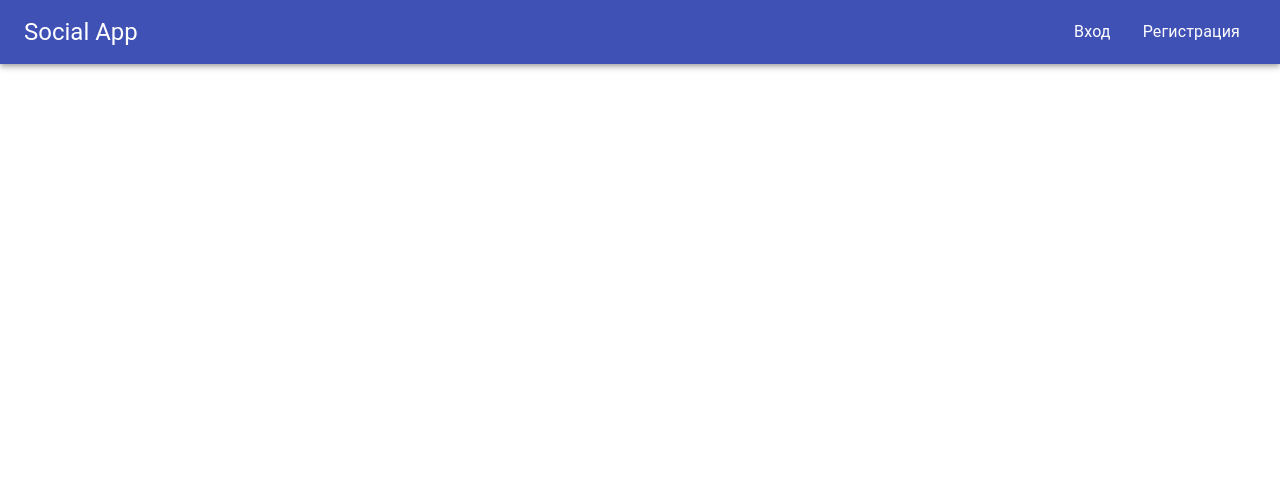
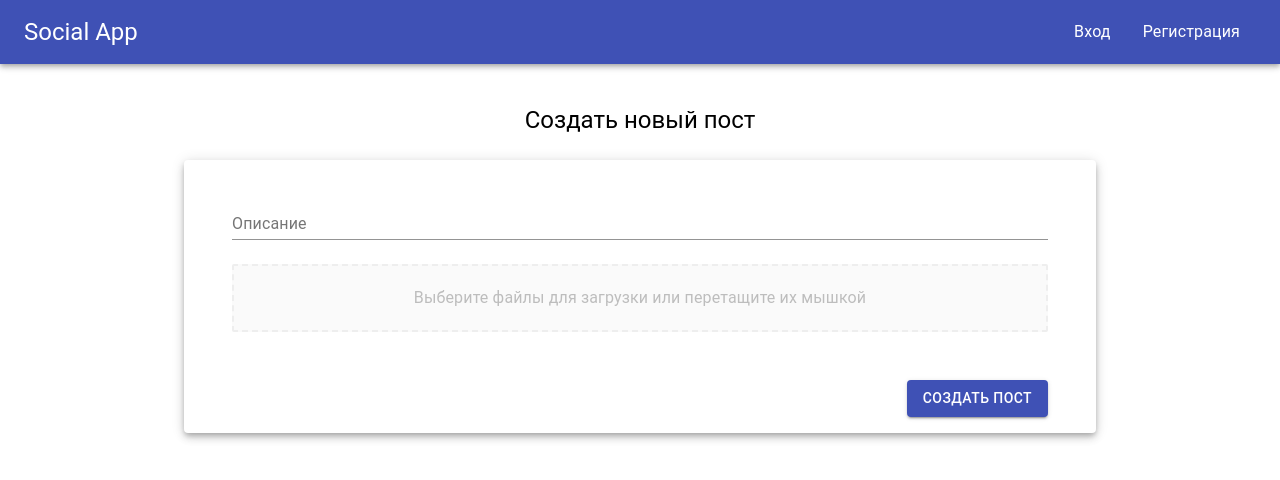
Before and after one commit to nationalanthem/social-app, a React (Create React App) app in the folder frontend/: page /create in a window 1280 px wide. Shown: the top 480 px of the page. Built offline with nearby package versions, Linux system fonts and the light colour scheme.

Commit message:
Add feed and post creation page

```diff
--- a/frontend/package.json
+++ b/frontend/package.json
@@ -20,6 +20,7 @@
     "axios": "^0.21.0",
     "react": "^17.0.1",
     "react-dom": "^17.0.1",
+    "react-dropzone": "^11.2.4",
     "react-hook-form": "^6.11.0",
     "react-router-dom": "^5.2.0",
     "react-scripts": "4.0.0",
--- a/frontend/src/App.tsx
+++ b/frontend/src/App.tsx
@@ -1,19 +1,25 @@
 import React from 'react'
 import Navbar from './Navbar'
-import { BrowserRouter, Route, Switch } from 'react-router-dom'
+import { BrowserRouter, Redirect, Route, Switch } from 'react-router-dom'
 import LoginPage from './pages/LoginPage'
 import RegisterPage from './pages/RegisterPage'
 import ProfilePage from './pages/ProfilePage'
+import PostCreationPage from './pages/PostCreationPage'
+import FeedPage from './pages/FeedPage'
 
 const App = () => {
   return (
     <BrowserRouter>
       <Navbar />
       <Switch>
-        <Route exact path="/" render={() => <h1>Home</h1>} />
+        <Route exact path="/">
+          {localStorage.getItem('token') ? <Redirect to="/feed" /> : <Redirect to="/login" />}
+        </Route>
         <Route path="/login" component={LoginPage} />
         <Route path="/register" component={RegisterPage} />
         <Route path="/profile" component={ProfilePage} />
+        <Route path="/create" component={PostCreationPage} />
+        <Route path="/feed" component={FeedPage} />
       </Switch>
     </BrowserRouter>
   )
--- a/frontend/src/Navbar.tsx
+++ b/frontend/src/Navbar.tsx
@@ -1,26 +1,39 @@
 import React from 'react'
 import { makeStyles } from '@material-ui/core/styles'
-import AppBar from '@material-ui/core/AppBar'
-import Toolbar from '@material-ui/core/Toolbar'
-import Typography from '@material-ui/core/Typography'
-import IconButton from '@material-ui/core/IconButton'
+import { AppBar, Toolbar, Typography, IconButton, Menu, MenuItem, Box } from '@material-ui/core/'
 import AccountCircle from '@material-ui/icons/AccountCircle'
-import MenuItem from '@material-ui/core/MenuItem'
-import Menu from '@material-ui/core/Menu'
-import { Link } from 'react-router-dom'
+import { Link, useLocation, useHistory } from 'react-router-dom'
 
 const useStyles = makeStyles((theme) => ({
   title: {
     flex: 1,
+  },
+  home: {
+    textDecoration: 'none',
+    color: 'inherit',
+    transition: '.1s',
+    '&:hover': {
+      filter: 'invert(30%)',
+    },
   },
 }))
 
 const Navbar = () => {
   const classes = useStyles()
 
-  const [auth, setAuth] = React.useState(false)
+  const history = useHistory()
+  const location = useLocation()
+
+  const [auth, setAuth] = React.useState<string | null>(null)
+
   const [anchorEl, setAnchorEl] = React.useState<null | HTMLElement>(null)
   const open = Boolean(anchorEl)
+
+  React.useEffect(() => {
+    if (localStorage.getItem('token')) {
+      setAuth(localStorage.getItem('token'))
+    }
+  }, [])
 
   const handleMenu = (event: React.MouseEvent<HTMLElement>) => {
     setAnchorEl(event.currentTarget)
@@ -30,13 +43,16 @@ const Navbar = () => {
     setAnchorEl(null)
   }
 
-  const handleLogin = () => {
-    setAuth(true)
+  const handleExitAccount = () => {
+    setAnchorEl(null)
+    localStorage.removeItem('token')
+    setAuth(null)
+    window.location.href = '/login'
   }
 
-  const handleExitAccount = () => {
+  const handleProfileClick = () => {
     setAnchorEl(null)
-    setAuth(false)
+    history.push('/profile')
   }
 
   return (
@@ -44,13 +60,26 @@ const Navbar = () => {
       <AppBar position="static">
         <Toolbar>
           <Typography variant="h5" className={classes.title}>
+            {auth ? (
+              <Link to="/feed" className={classes.home}>
                 Social App
+              </Link>
+            ) : (
+              'Social App'
+            )}
           </Typography>
           {auth && (
             <div>
+              <Box display="flex">
+                {location.pathname !== '/create' && (
+                  <MenuItem component={Link} to="/create">
+                    Создать пост
+                  </MenuItem>
+                )}
                 <IconButton onClick={handleMenu} color="inherit">
                   <AccountCircle />
                 </IconButton>
+              </Box>
               <Menu
                 anchorEl={anchorEl}
                 anchorOrigin={{
@@ -65,17 +94,23 @@ const Navbar = () => {
                 open={open}
                 onClose={handleClose}
               >
-                <MenuItem onClick={handleClose}>Мой профиль</MenuItem>
+                <MenuItem onClick={handleProfileClick}>Мой профиль</MenuItem>
                 <MenuItem onClick={handleExitAccount}>Выйти из аккаунта</MenuItem>
               </Menu>
             </div>
           )}
           {!auth && (
             <>
-              <MenuItem onClick={handleLogin}>Вход</MenuItem>
+              {location.pathname !== '/login' && (
+                <MenuItem component={Link} to="/login">
+                  Вход
+                </MenuItem>
+              )}
+              {location.pathname !== '/register' && (
                 <MenuItem component={Link} to="/register">
                   Регистрация
                 </MenuItem>
+              )}
             </>
           )}
         </Toolbar>
--- /dev/null
+++ b/frontend/src/Post.tsx
@@ -0,0 +1,93 @@
+import { Paper, Typography, Avatar, Box, TextField, Button } from '@material-ui/core'
+import { makeStyles } from '@material-ui/core/styles'
+import React from 'react'
+
+const useStyles = makeStyles((theme) => ({
+  root: {
+    marginTop: theme.spacing(10),
+    padding: theme.spacing(2),
+  },
+  avatar: {
+    marginRight: theme.spacing(2),
+    width: theme.spacing(6),
+    height: theme.spacing(6),
+  },
+  imageContainer: {
+    height: '600px',
+    margin: '1.5em 0',
+  },
+  commentsContainer: {
+    display: 'flex',
+    flexDirection: 'column',
+    margin: '1em 0',
+  },
+  commentHeader: {
+    display: 'flex',
+    alignItems: 'center',
+    marginBottom: theme.spacing(1),
+  },
+  commentAvatar: {
+    marginRight: theme.spacing(1),
+  },
+  addCommentForm: {
+    display: 'flex',
+    alignItems: 'baseline',
+    marginBottom: theme.spacing(1),
+  },
+  submit: {
+    marginLeft: theme.spacing(2),
+  },
+}))
+
+const Comment = () => {
+  const classes = useStyles()
+
+  return (
+    <>
+      <Box mb={2}>
+        <Box className={classes.commentHeader}>
+          <Avatar className={classes.commentAvatar}>U</Avatar>
+          <Typography>Username</Typography>
+        </Box>
+        <Typography variant="body2">Комментарий...</Typography>
+      </Box>
+    </>
+  )
+}
+
+const Post = () => {
+  const classes = useStyles()
+
+  return (
+    <Paper elevation={5} className={classes.root}>
+      <Box display="flex" alignItems="center">
+        <Avatar className={classes.avatar}>U</Avatar>
+        <Typography component="h3" variant="h6">
+          Username
+        </Typography>
+      </Box>
+      <Box className={classes.imageContainer}>
+        <img
+          alt="animal"
+          style={{
+            maxWidth: '100%',
+            maxHeight: '600px',
+          }}
+          src="https://images.unsplash.com/photo-1604864990572-993aae1ac5c2?ixlib=rb-1.2.1&ixid=eyJhcHBfaWQiOjEyMDd9&auto=format&fit=crop&w=1350&q=80"
+        />
+      </Box>
+      <Typography>Описание...</Typography>
+      <Box className={classes.commentsContainer}>
+        <Comment />
+        <Comment />
+        <Comment />
+      </Box>
+      <Box className={classes.addCommentForm}>
+        <TextField type="text" label="Напишите комментарий" fullWidth />
+        <Button className={classes.submit}>Добавить</Button>
+      </Box>
+    </Paper>
+  )
+}
+
+export default Post
--- /dev/null
+++ b/frontend/src/pages/FeedPage.tsx
@@ -0,0 +1,17 @@
+import { Container } from '@material-ui/core'
+import React from 'react'
+import Post from '../Post'
+
+const FeedPage = () => {
+  return (
+    <Container maxWidth="md">
+      <Post />
+      <Post />
+      <Post />
+      <Post />
+      <Post />
+    </Container>
+  )
+}
+
+export default FeedPage
--- a/frontend/src/pages/LoginPage.tsx
+++ b/frontend/src/pages/LoginPage.tsx
@@ -3,7 +3,7 @@ import Button from '@material-ui/core/Button'
 import TextField from '@material-ui/core/TextField'
 import { makeStyles } from '@material-ui/core/styles'
 import Container from '@material-ui/core/Container'
-import { Link, useHistory } from 'react-router-dom'
+import { Link } from 'react-router-dom'
 import { Typography } from '@material-ui/core'
 import { useForm } from 'react-hook-form'
 import { userAPI } from '../api/user.api'
@@ -32,7 +32,6 @@ interface ILoginForm {
 
 const LoginPage = () => {
   const classes = useStyles()
-  const history = useHistory()
 
   const [registerError, setRegisterError] = React.useState<string | null>(null)
   const { register, handleSubmit } = useForm<ILoginForm>()
@@ -44,7 +43,7 @@ const LoginPage = () => {
       const response = await userAPI.login(data.username, data.password)
       const { token } = response.data.data
       localStorage.setItem('token', token)
-      history.push('/')
+      window.location.href = '/feed'
     } catch (err) {
       setRegisterError(err.response.data.message)
     }
--- /dev/null
+++ b/frontend/src/pages/PostCreationPage.tsx
@@ -0,0 +1,126 @@
+import { Container, Paper, Typography, TextField, Button, Box } from '@material-ui/core'
+import { makeStyles } from '@material-ui/core/styles'
+import { Controller, Control, useForm } from 'react-hook-form'
+import Dropzone from 'react-dropzone'
+import React from 'react'
+
+const useFileInputStyles = makeStyles((theme) => ({
+  root: {
+    textAlign: 'center',
+    padding: '20px',
+    cursor: 'pointer',
+    margin: '1em 0',
+    borderWidth: 2,
+    borderRadius: 2,
+    borderColor: '#eeeeee',
+    borderStyle: 'dashed',
+    backgroundColor: '#fafafa',
+    color: '#bdbdbd',
+    outline: 'none',
+    '&:hover': {
+      borderColor: 'indigo',
+    },
+    '&:active': {
+      borderColor: 'purple',
+    },
+  },
+}))
+
+const activeStyle = {
+  borderColor: '#2196f3',
+}
+
+const acceptStyle = {
+  borderColor: '#00e676',
+}
+
+const rejectStyle = {
+  borderColor: '#ff1744',
+}
+
+const FileInput: React.FC<{ control: Control }> = ({ control }) => {
+  const classes = useFileInputStyles()
+
+  return (
+    <Controller
+      control={control}
+      name="image"
+      defaultValue={[]}
+      render={({ onChange, onBlur, value }) => (
+        <>
+          <Dropzone onDrop={onChange}>
+            {({ getRootProps, getInputProps, isDragActive, isDragAccept, isDragReject }) => {
+              const style = {
+                ...(isDragActive ? activeStyle : {}),
+                ...(isDragAccept ? acceptStyle : {}),
+                ...(isDragReject ? rejectStyle : {}),
+              }
+
+              return (
+                <Box className={classes.root} style={style} {...getRootProps()}>
+                  <input {...getInputProps()} name="image" onBlur={onBlur} accept="image/*" />
+                  <Typography>Выберите файлы для загрузки или перетащите их мышкой</Typography>
+                </Box>
+              )
+            }}
+          </Dropzone>
+          <ul>
+            {value.map((file: File, index: number) => (
+              <li key={index}>
+                name: {file.name}, size: {file.size} bytes
+              </li>
+            ))}
+          </ul>
+        </>
+      )}
+    />
+  )
+}
+
+const useStyles = makeStyles((theme) => ({
+  outerContainer: {
+    marginTop: theme.spacing(5),
+  },
+  header: {
+    marginBottom: theme.spacing(3),
+  },
+  innerContainer: {
+    padding: '1em 3em',
+    display: 'flex',
+    flexDirection: 'column',
+  },
+  submit: {
+    alignSelf: 'flex-end',
+  },
+}))
+
+const PostCreationPage = () => {
+  const classes = useStyles()
+  const { control } = useForm()
+
+  return (
+    <Container maxWidth="md" className={classes.outerContainer}>
+      <Typography className={classes.header} align="center" variant="h5" component="h2">
+        Создать новый пост
+      </Typography>
+      <Paper elevation={5} className={classes.innerContainer}>
+        <TextField
+          label="Описание"
+          name="description"
+          type="text"
+          fullWidth
+          margin="normal"
+          multiline
+        />
+
+        <FileInput control={control} />
+
+        <Button type="submit" variant="contained" color="primary" className={classes.submit}>
+          Создать пост
+        </Button>
+      </Paper>
+    </Container>
+  )
+}
+
+export default PostCreationPage
```
Also changed, not shown: 1 other file (tests, documents, lock files or other folders). Lines whose indentation alone changed are shown as unchanged.
